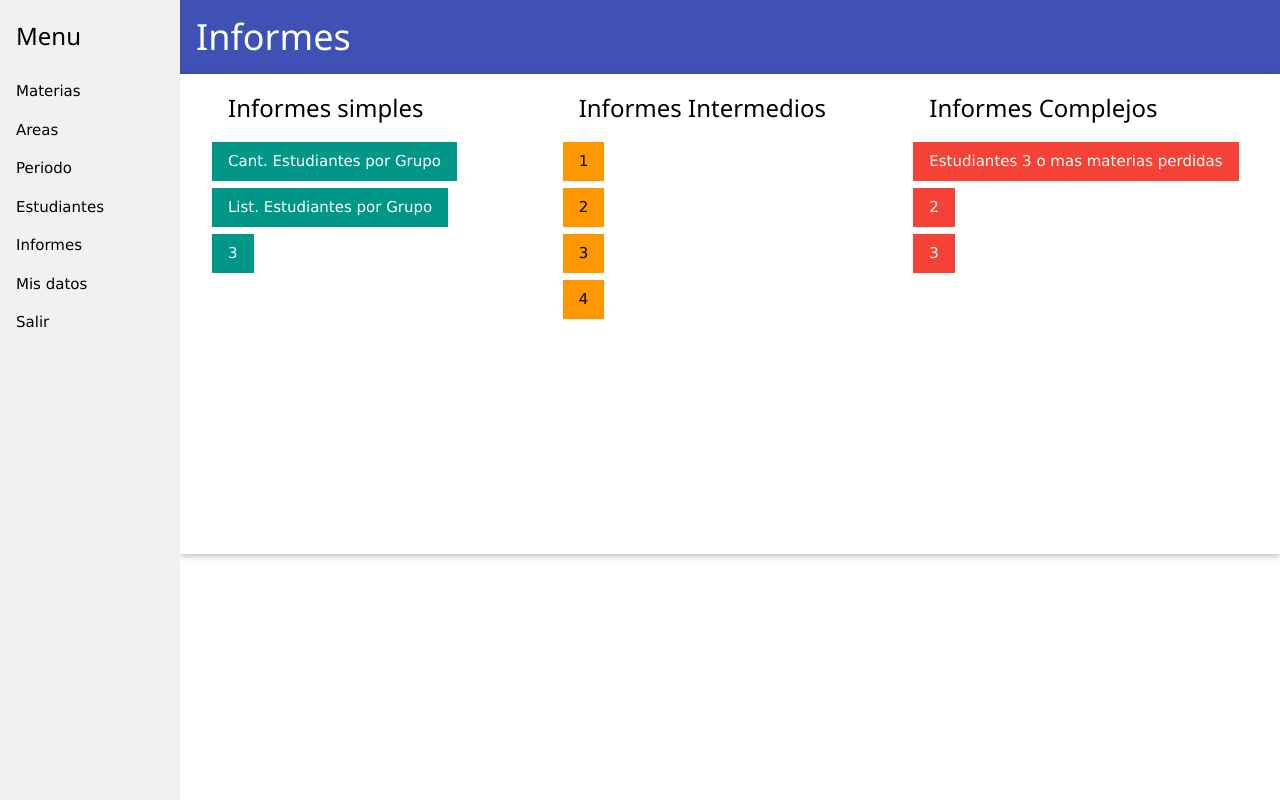
After one commit to CarlosTaborda/sancarlos_proydb, a CodeIgniter app: page /database/index.php/report in a window 1280 px wide. The commit adds this page. Run offline with CodeIgniter, Linux system fonts and the light colour scheme; some libraries are stand-ins or nearby versions.

Commit message:
Pantalla de informes

```diff
--- /dev/null
+++ b/application/controllers/Report.php
@@ -0,0 +1,16 @@
+<?php
+defined('BASEPATH') OR exit('No direct script access allowed');
+
+class Report extends CI_Controller {
+
+	public function __construct(){
+		parent::__construct();
+	}
+
+	public function index(){
+		$this->load->view("report/index");
+	}
+
+
+
+}
--- a/application/views/layout/header.php
+++ b/application/views/layout/header.php
@@ -25,9 +25,9 @@
   <a href="<?= site_url("users/home") ?>" class="w3-bar-item w3-button">Materias</a>
   <a href="<?= site_url("area/index") ?>" class="w3-bar-item w3-button">Areas</a>
   <a href="<?= site_url("period") ?>" class="w3-bar-item w3-button">Periodo</a>
+  <a href="<?= site_url("student") ?>" class="w3-bar-item w3-button">Estudiantes</a>
+  <a href="<?= site_url("report") ?>" class="w3-bar-item w3-button">Informes</a>
   <a href="<?= site_url("users/account") ?>" class="w3-bar-item w3-button">Mis datos</a>
-  <a href="<?= site_url("student") ?>" class="w3-bar-item w3-button">Estudiantes</a>
-
   <a href="<?= site_url("users/logout") ?>" class="w3-bar-item w3-button">
     Salir
   </a>
--- /dev/null
+++ b/application/views/report/index.php
@@ -0,0 +1,74 @@
+<?php
+$data["page_title"]="Informes";
+$data["id_window"]="window_report";
+
+$this->load->view("layout/header", $data);
+?>
+
+<div class="w3-card w3-container" style="min-height: 60vh;">
+    <div class="w3-row-padding">
+        <div class="w3-col s4">
+            <h3 class="w3-margin">
+                Informes simples
+            </h3>
+        </div>
+        <div class="w3-col s4">
+            <h3 class="w3-margin">
+                Informes Intermedios
+            </h3>
+        </div>
+        <div class="w3-col s4">
+            <h3 class="w3-margin">
+                Informes Complejos
+            </h3>
+        </div>
+    </div>
+    <div class="w3-row-padding" style="margin-bottom: 0.5em;">
+        <div class="w3-col m4">
+            <button class="w3-btn w3-teal" >Cant. Estudiantes por Grupo</button>
+        </div>
+        <div class="w3-col m4">
+            <button class="w3-btn w3-orange" >1</button>
+        </div>
+        <div class="w3-col m4">
+            <button class="w3-btn w3-red" >Estudiantes 3 o mas materias perdidas</button>
+        </div>
+    </div>
+    <div class="w3-row-padding" style="margin-bottom: 0.5em;">
+        <div class="w3-col m4">
+            <button class="w3-btn w3-teal" >List. Estudiantes por Grupo</button>
+        </div>
+        <div class="w3-col m4">
+            <button class="w3-btn w3-orange" >2</button>
+        </div>
+        <div class="w3-col m4">
+            <button class="w3-btn w3-red" >2</button>
+        </div>
+    </div>
+    <div class="w3-row-padding" style="margin-bottom: 0.5em;">
+        <div class="w3-col m4">
+            <button class="w3-btn w3-teal" >3</button>
+        </div>
+        <div class="w3-col m4">
+            <button class="w3-btn w3-orange" >3</button>
+        </div>
+        <div class="w3-col m4">
+            <button class="w3-btn w3-red" >3</button>
+        </div>
+    </div>
+    <div class="w3-row-padding" style="margin-bottom: 0.5em;">
+        <div class="w3-col m4"></div>
+        <div class="w3-col m4" style="margin-left: 33.33%;">
+            <button class="w3-btn w3-orange"  >4</button>
+        </div>
+        <div class="w3-col m4"></div>
+    </div>
+</div>
+
+<?php
+unset($data);
+$data["load_files"] = [
+  sprintf("<script src='%s' ></script>", base_url("assets/js/informe.js"))
+];
+$this->load->view("layout/footer", $data);
+?>
```
